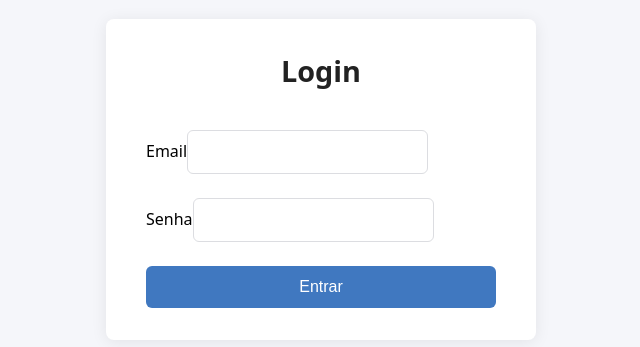
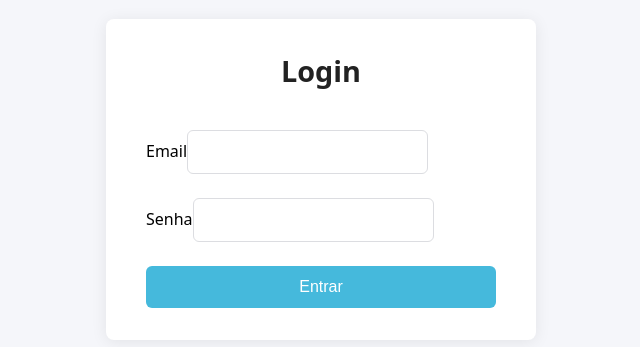
Before and after one commit to GuilhermeLimaDev/web-app-mapa_eleitoral, a React (Vite) app in the folder mapa-eleitoral_v1.0/: page / in a window 1280 px wide. Shown: the part 221-568 px from the top of the page, without its empty margins (319-959 px from the left). Built offline with nearby package versions, Linux system fonts and the light colour scheme.

Commit message:
atualiza cores do botão e do foco do input para usar variável de cor

```diff
--- a/mapa-eleitoral_v1.0/src/pages/login/Login.module.css
+++ b/mapa-eleitoral_v1.0/src/pages/login/Login.module.css
@@ -37,12 +37,12 @@
 }
 
 .input:focus {
-    border-color: #4078c0;
+    border-color: var(--azul-primario);
 }
 
 .button {
     padding: 0.75rem 1rem;
-    background: #4078c0;
+    background: var(--azul-primario);
     color: #fff;
     border: none;
     border-radius: 6px;
```
